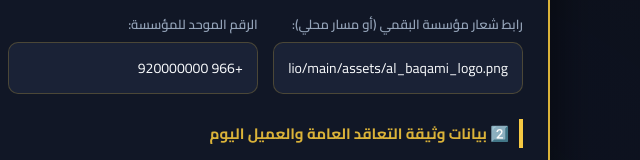
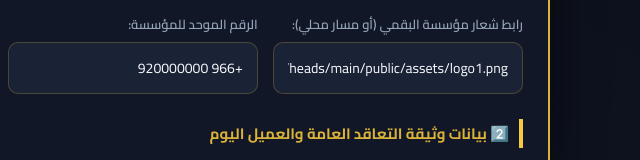
Before and after one commit to MACS-AR/Al-Buqami, a website: page public/max.html in a window 1280 px wide. Shown: the part 183-343 px from the top of the page, 640-1280 px from the left. Drawn offline with Linux system fonts and the light colour scheme.

Commit message:
Update logo URL in max.html

```diff
--- a/public/max.html
+++ b/public/max.html
@@ -201,7 +201,7 @@
 
         <div class="section-title">1️⃣ الإعدادات العامة للموقع وشعار الشركة البديل</div>
         <div class="grid-inputs">
-            <div class="input-group"><label>رابط شعار مؤسسة البقمي (أو مسار محلي):</label><input type="text" id="inLogo" value="https://raw.githubusercontent.com/FARESPCB/portfolio/main/assets/al_baqami_logo.png" placeholder="ضع مسار أو رابط الشعار"></div>
+            <div class="input-group"><label>رابط شعار مؤسسة البقمي (أو مسار محلي):</label><input type="text" id="inLogo" value="https://raw.githubusercontent.com/MACS-AR/Al-Buqami/refs/heads/main/public/assets/logo1.png" placeholder="ضع مسار أو رابط الشعار"></div>
             <div class="input-group"><label>الرقم الموحد للمؤسسة:</label><input type="text" id="inPhone1" value="+966 920000000"></div>
             <div class="input-group"><label>الموقع الإلكتروني للمؤسسة:</label><input type="text" id="inWeb" value="www.al-baqami.com"></div>
             <div class="input-group"><label>رابط مسح الدعم الفني والواتساب (QR Code):</label><input type="text" id="inQrLink" value="https://wa.me/966920000000"></div>
```
